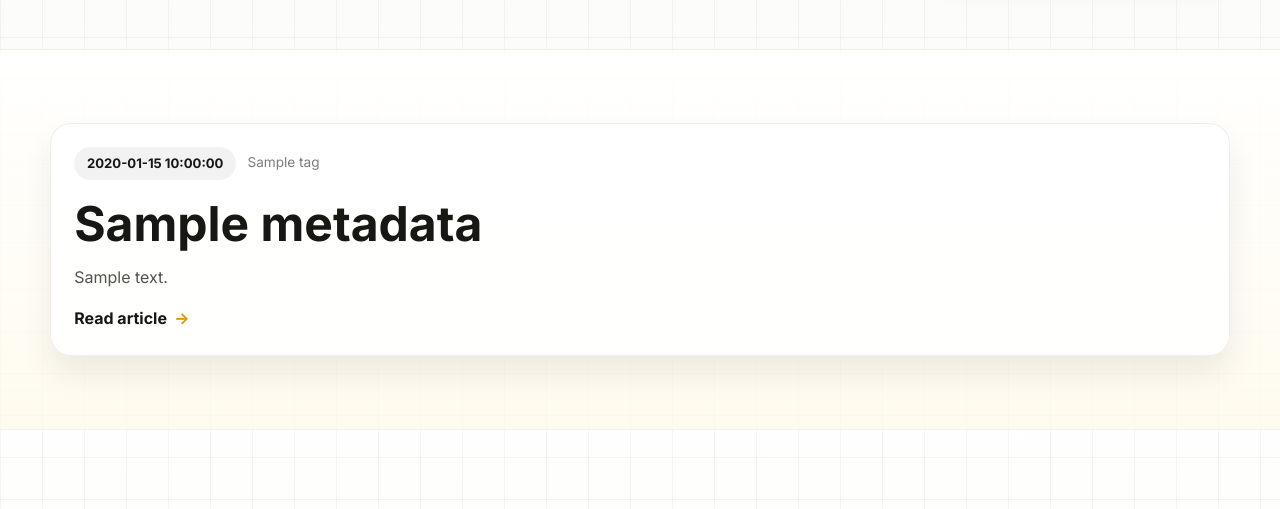
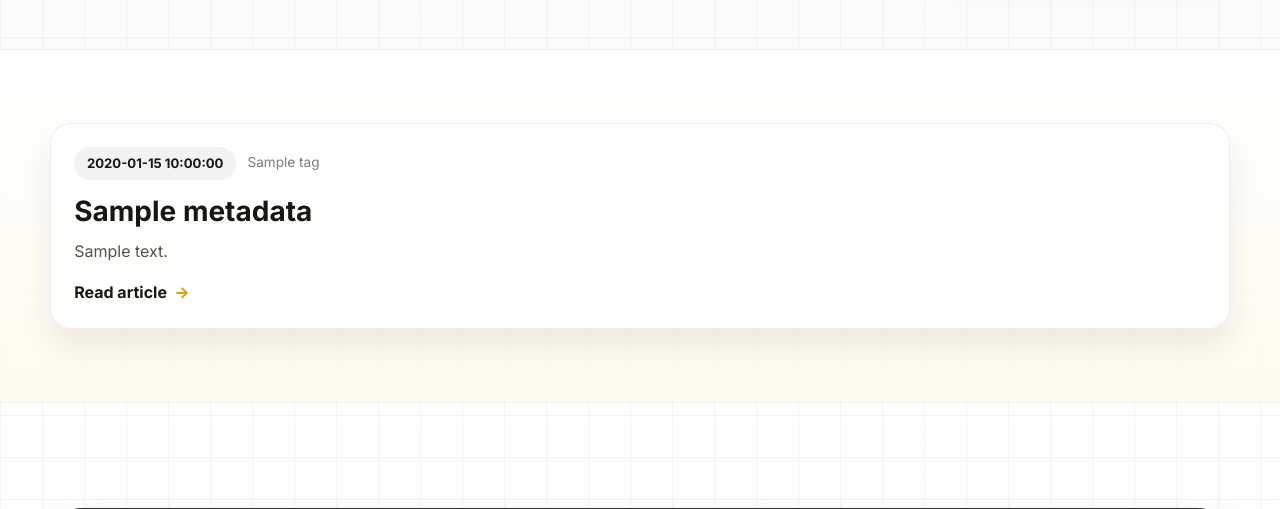
Before and after one commit to bennett-bernard/augmentic-accounting-site, a Python web app: template templates/article-list.html in a window 1280 px wide. Shown: the part 467-976 px from the top of the page. Run offline with Jinja, Linux system fonts and the light colour scheme; the template is opened without the code that fills it: most values are stand-ins (such as "Sample title", 1, 10 or a date in 2020).

Commit message:
Fix article archive card spacing

```diff
--- a/static/css/styles.css
+++ b/static/css/styles.css
@@ -588,6 +588,7 @@ ul {
 .article-card {
     position: relative;
     padding: 1.45rem;
+    min-width: 0;
     border-radius: var(--radius-md);
     border: 1px solid rgba(43, 43, 43, 0.08);
     background: rgba(255, 255, 255, 0.88);
@@ -635,7 +636,8 @@ ul {
 }
 
 .article-grid--archive {
-    grid-template-columns: repeat(auto-fit, minmax(280px, 1fr));
+    grid-template-columns: repeat(auto-fit, minmax(min(100%, 21rem), 1fr));
+    gap: clamp(1.25rem, 2vw, 1.75rem);
 }
 
 .article-card {
@@ -660,7 +662,15 @@ ul {
 
 .article-card__title {
     margin: 1rem 0 0.75rem;
-    line-height: 1.18;
+    font-size: clamp(1.75rem, 2.1vw, 2.35rem);
+    line-height: 1.1;
+    overflow-wrap: break-word;
+    text-wrap: balance;
+}
+
+.article-card__excerpt {
+    font-size: 1rem;
+    line-height: 1.55;
 }
 
 .article-card__footer {
--- a/templates/base.html
+++ b/templates/base.html
@@ -5,12 +5,12 @@
     <meta name="viewport" content="width=device-width, initial-scale=1.0, viewport-fit=cover">
     <title>{% block title %}Augmentic Accounting{% endblock %}</title>
     <meta name="description" content="{% block description %}Free AI accounting resources, coaching, and implementation support for service-business accounting teams.{% endblock %}">
-    <link rel="stylesheet" href="{{ url_for('static', path='css/styles.css') }}?v=20260528-product-redesign">
+    <link rel="stylesheet" href="{{ url_for('static', path='css/styles.css') }}?v=20260528-article-cards">
     <link rel="icon" href="{{ url_for('static', path='favicon.ico') }}" type="image/x-icon">
     <link rel="preconnect" href="https://fonts.googleapis.com">
     <link rel="preconnect" href="https://fonts.gstatic.com" crossorigin>
     <link href="https://fonts.googleapis.com/css2?family=Inter:wght@400;500;600;700;800&display=swap" rel="stylesheet">
-    <script defer src="{{ url_for('static', path='js/site.js') }}?v=20260528-product-redesign"></script>
+    <script defer src="{{ url_for('static', path='js/site.js') }}?v=20260528-article-cards"></script>
 </head>
 <body>
     {% set current_path = request.url.path %}
```
